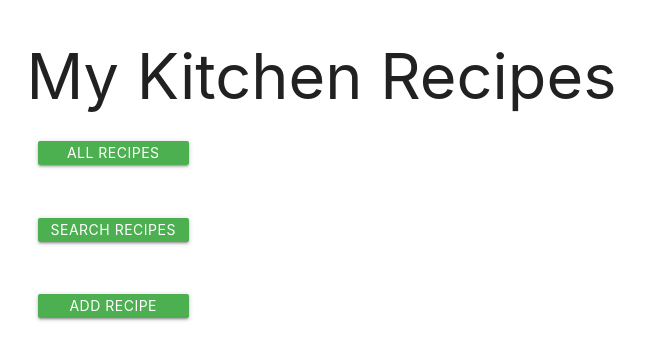
After one commit to jeffoneilldev/dcd-milestone-project-recipes, a Flask app: page /recipe_home in a window 1280 px wide. The commit adds this page. Shown: the top 360 px of the page, without its empty margins (300-945 px from the left). Run offline with Flask 2, Linux system fonts and the light colour scheme; data that the repository does not hold is empty; some libraries are stand-ins or nearby versions.

Commit message:
added home page with buttons

```diff
--- a/app.py
+++ b/app.py
@@ -10,6 +10,17 @@ app.config["MONGO_URI"] = 'mongodb+srv://root:r00tUser@myfirstcluster-xc4tx.mong
 mongo = PyMongo(app)
 
 @app.route('/')
+
+
+@app.route('/recipe_home')
+def recipe_home():
+    return render_template("home.html", recipe=mongo.db.recipe.find())
+
+@app.route('/find_recipe')
+def find_recipe():
+    return render_template("searchrecipes.html", recipe=mongo.db.recipe.find())
+
+
 @app.route('/get_recipe')
 def get_recipe():
     return render_template("recipe.html", recipe=mongo.db.recipe.find())
--- a/templates/editrecipe.html
+++ b/templates/editrecipe.html
@@ -57,7 +57,6 @@
         <!--done editing recipe button-->
         <div class="row">
             <button class="btn waves-effect waves-light" type="submit" name="action">Done</button>
-            <button class="btn waves-effect waves-light" type="submit" name="action">Delete Recipe</button>
         </div>
     </form>
 </div>
--- /dev/null
+++ b/templates/home.html
@@ -0,0 +1,28 @@
+{% extends 'base.html' %} {% block content %}
+
+<div class="container">
+    <h1>My Kitchen Recipes</h1>
+    <div class="row col s12">
+                <div class="all_recipes col s12">
+                    <!--this brings the user to the recipes page-->
+                <a href="{{url_for('get_recipe', recipe_id=recipe._id)}}" class="waves-effect waves-light btn btn_small green col s3">All Recipes</a>
+            </div>
+        </div><br>
+
+                <div class="row col s12">
+                   <div class="search_recipes col s12">
+                            <!--this allows the user to search recipes according to either vegetarian or meat eaters-->
+                      <a href="{{url_for('find_recipe', recipe_id=recipe._id)}}" class="waves-effect waves-light btn btn_small green col s3">Search Recipes</a>
+                    </div>
+                </div><br>
+
+        <div class="row col s12">
+            <div class="add_your_own_recipe col s12">
+                    <!--this brings the user to the addrecipe page-->
+                <a href="{{url_for('add_recipe', recipe_id=recipe._id)}}" class="waves-effect waves-light btn btn_small green col s3">Add Recipe</a>
+            </div>
+        </div>
+</div>
+
+
+{% endblock %}
```
Also changed, not shown: templates/searchrecipes.html (added, +12 -0 lines).
